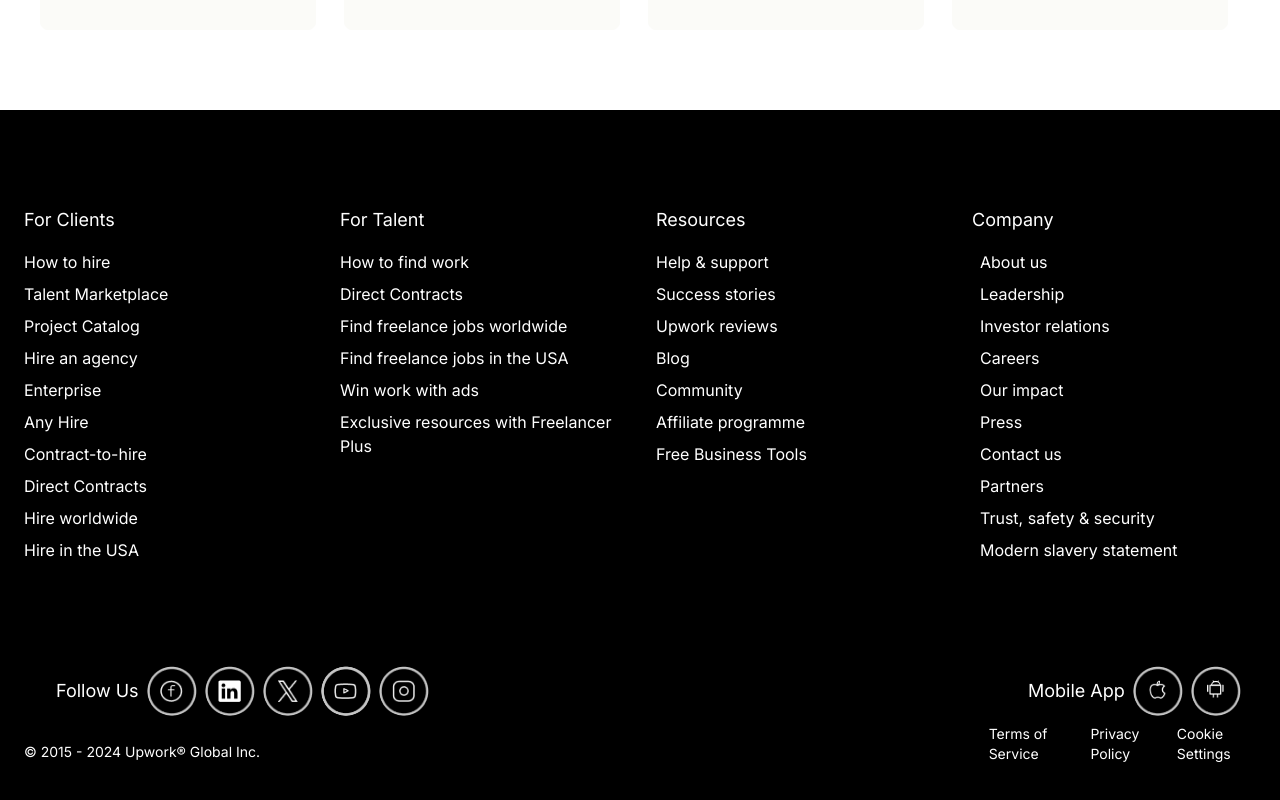
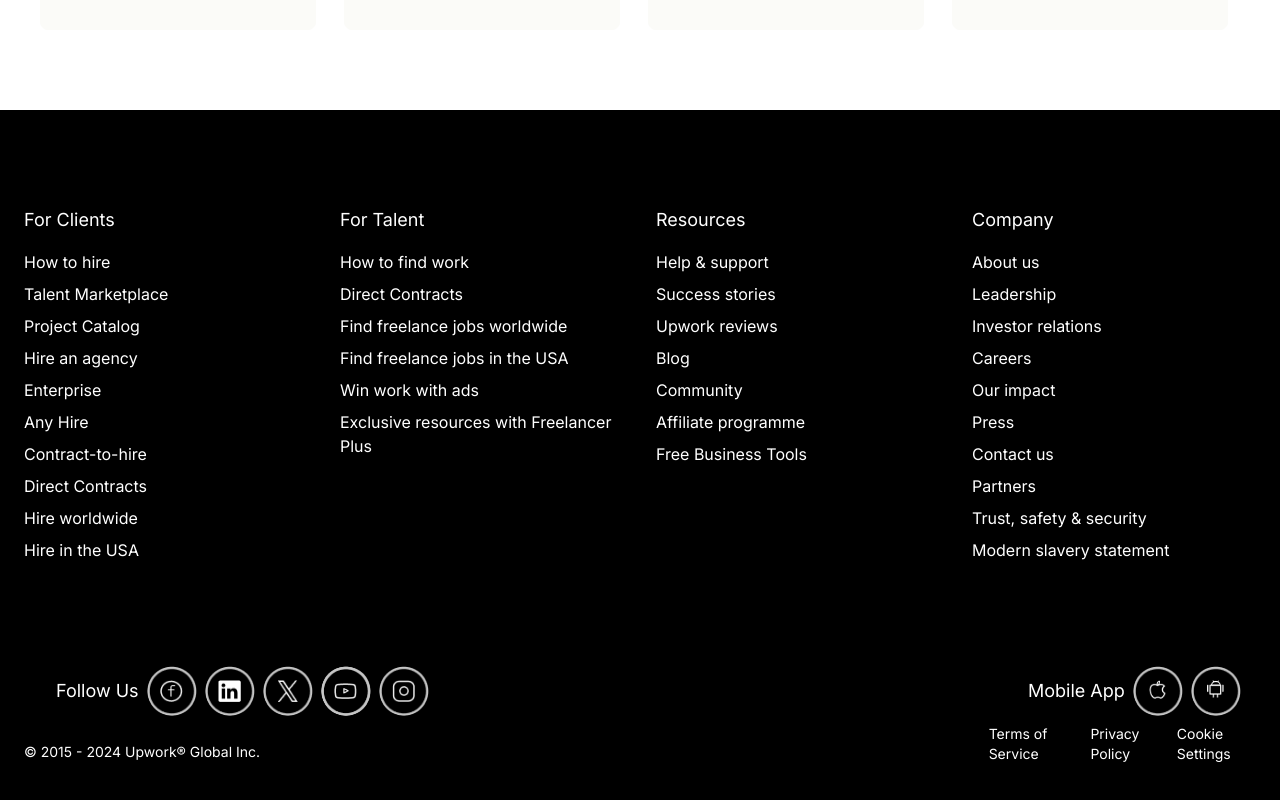
Before and after one commit to vasudhaghule/Newpagee, a Next.js app: page / in a window 1280 px wide. Shown: the part 4433-5233 px from the top of the page. Built offline with nearby package versions, Linux system fonts and the light colour scheme.

Commit message:
Update Footer.tsx

```diff
--- a/src/sections/Footer.tsx
+++ b/src/sections/Footer.tsx
@@ -102,16 +102,16 @@
       />
     </div>
     <ul className="space-y-2 text-white">
-      <li className="ml-2">About us</li>
-      <li className="ml-2">Leadership</li>
-      <li className="ml-2">Investor relations</li>
-      <li className="ml-2">Careers</li>
-      <li className="ml-2">Our impact</li>
-      <li className="ml-2">Press</li>
-      <li className="ml-2">Contact us</li>
-      <li className="ml-2">Partners</li>
-      <li className="ml-2">Trust, safety & security</li>
-      <li className="ml-2">Modern slavery statement</li>
+      <li className="sm:ml-4 md:ml-0">About us</li>
+      <li className="sm:ml-4 md:ml-0">Leadership</li>
+      <li className="sm:ml-4 md:ml-0">Investor relations</li>
+      <li className="sm:ml-4 md:ml-0">Careers</li>
+      <li className="sm:ml-4 md:ml-0">Our impact</li>
+      <li className="sm:ml-4 md:ml-0">Press</li>
+      <li className="sm:ml-4 md:ml-0">Contact us</li>
+      <li className="sm:ml-4 md:ml-0">Partners</li>
+      <li className="sm:ml-4 md:ml-0">Trust, safety & security</li>
+      <li className="sm:ml-4 md:ml-0">Modern slavery statement</li>
       <div className="flex items-center sm:border-b md:border-none border-white border-b-2 w-full pt-4"></div>
     </ul>
   </div>
```
